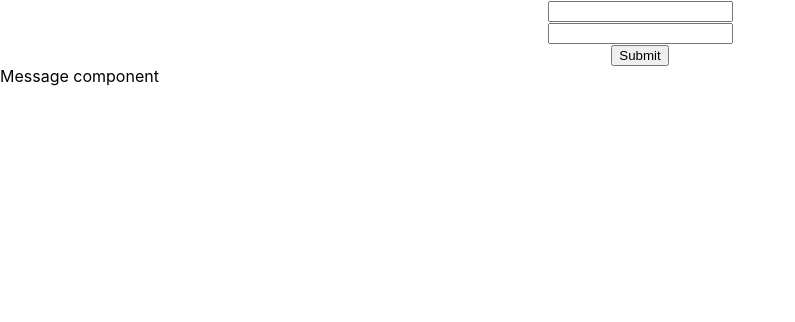
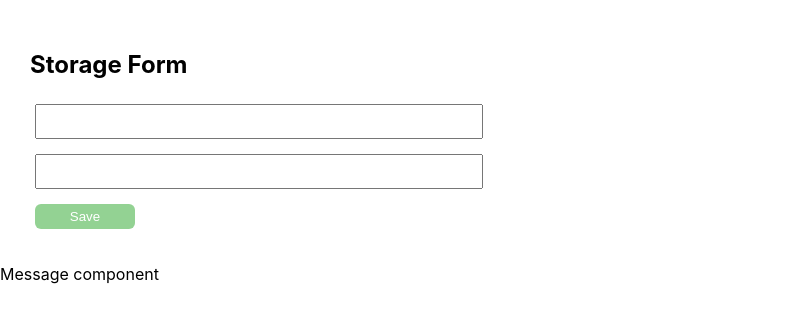
Before and after one commit to Bhavani-93807/React-Learnings, a React (Create React App) app: page / in a window 1280 px wide. Shown: the top 322 px of the page, without its empty margins (0-795 px from the left). Built offline with nearby package versions, Linux system fonts and the light colour scheme.

Commit message:
style: form UI changes

```diff
--- a/src/components/Form.jsx
+++ b/src/components/Form.jsx
@@ -19,27 +19,32 @@
     console.log(data);
   };
   return (
-    <div>
-      <center>
-        <form onSubmit={submitHandler}>
+    <>
+    <div className="form-container">
+    <h2>Storage Form</h2>
+
+
+        <form className="storage-form" onSubmit={submitHandler}>
           <input
             type="text"
             name="username"
             value={username}
             onChange={changeHandler}
           />{" "}
-          <br></br>
+
           <input
             type="password"
             name="password"
             value={password}
             onChange={changeHandler}
           />
-          <br></br>
-          <input type="submit" name="submit" />
+       <button> Save</button>
         </form>
-      </center>
+
     </div>
+
+    </>
+
   );
 };
 
--- /dev/null
+++ b/src/components/styles/style.css
@@ -0,0 +1,37 @@
+
+.form-container{
+    max-width: 450px;
+    min-width: 400px;
+    max-height: 400px;
+
+    margin: 10px;
+    padding:20px;
+
+.storage-form{
+    display: flex;
+    flex-direction: column;
+    row-gap: 5px;
+    align-items: flex-start;
+
+    input{
+        padding:8px;
+        outline: none;
+        width:95%;
+        margin: 5px;
+
+    }
+    button{
+        padding:5px 10px;
+        margin:5px;
+        width:100px;
+        border: none;
+        background: #93d293;
+        color: white;
+        border-radius: 6px;
+        cursor: pointer;
+
+
+
+    }
+}
+}
--- a/src/pages/Home.jsx
+++ b/src/pages/Home.jsx
@@ -1,12 +1,14 @@
 import React from 'react'
 import Form from '../components/Form'
 import Message from '../components/Message'
+import "./../components/styles/style.css"
 
 const Home = () => {
   return (
     <div>
       <Form />
       <Message />
+
     </div>
   )
 }
```
